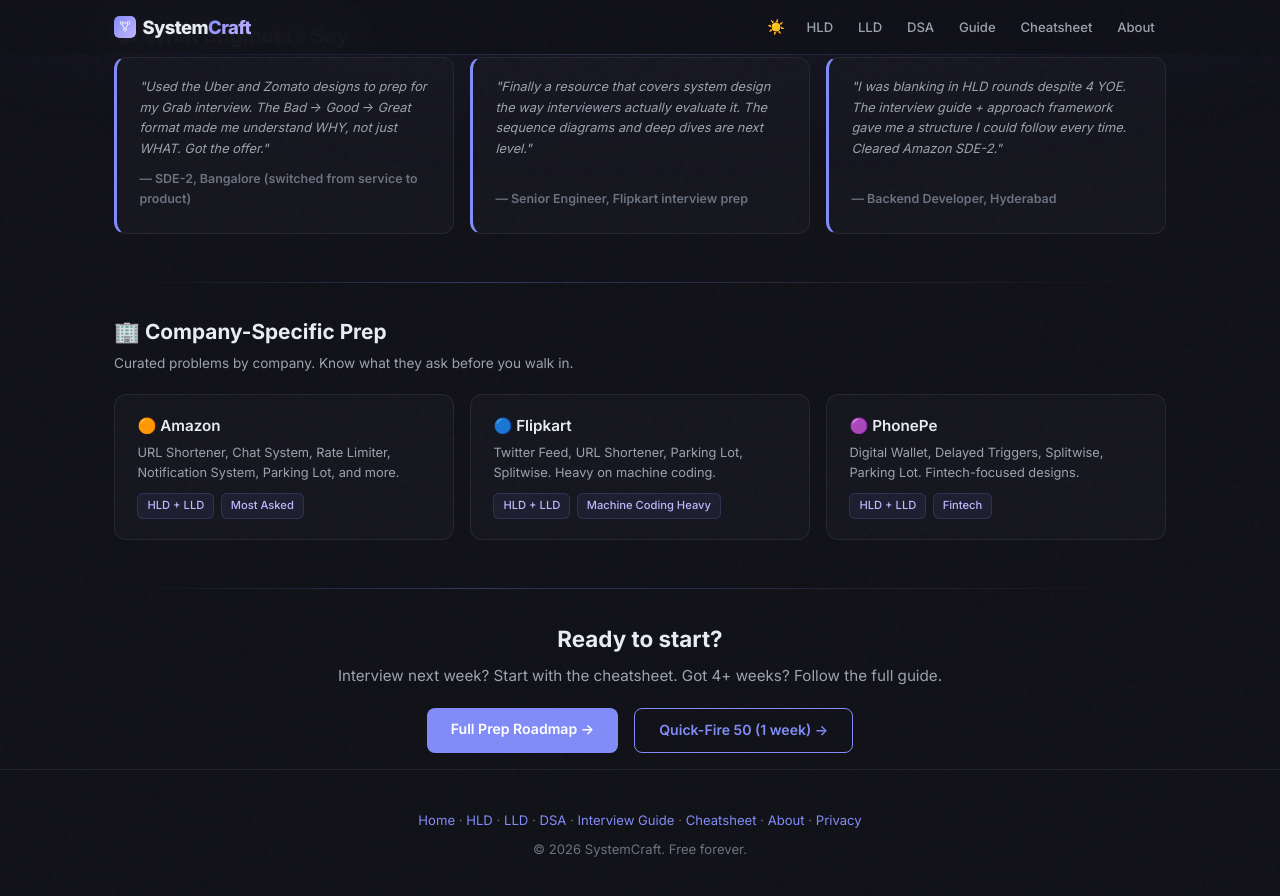
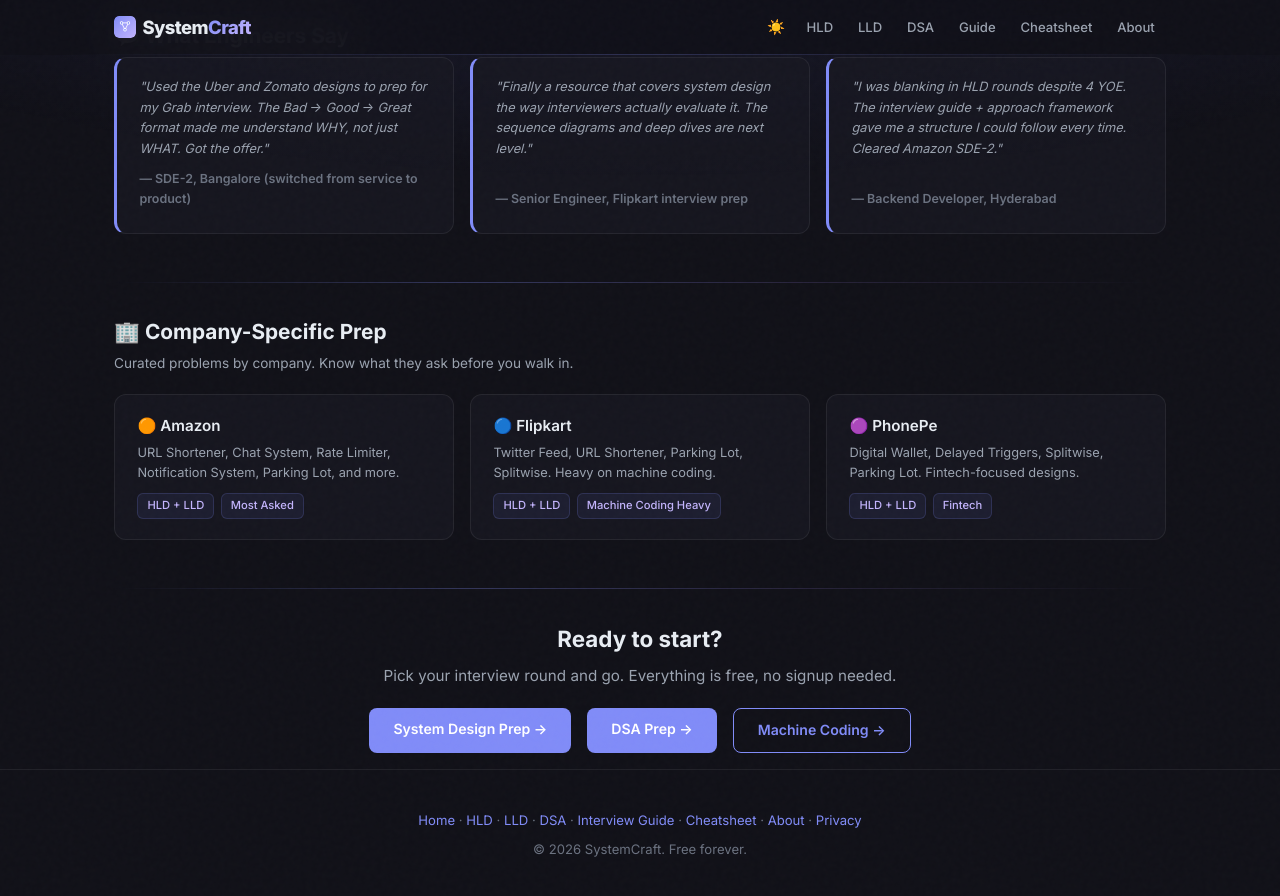
Before and after one commit to iluzn/HLD-Designs, a Jekyll site: the page built from index.html, in a window 1280 px wide and 900 px high, scrolled down 2013 px. Shown: the top 896 px of the window. Built offline with Jekyll 4.4.1, drawn with Linux system fonts in a browser that asks for light colours.

Commit message:
fix final CTA: split by interview round type instead of mixed SD+DSA confusion

```diff
--- a/index.html
+++ b/index.html
@@ -389,10 +389,11 @@
 <!-- FINAL CTA — catch people who scrolled to the bottom -->
 <div class="section" style="text-align:center;padding-bottom:1rem;">
     <h2 style="font-size:1.4rem;font-weight:700;color:var(--text);margin-bottom:0.5rem;">Ready to start?</h2>
-    <p style="color:var(--text-muted);font-size:0.95rem;margin-bottom:1.2rem;">Interview next week? Start with the cheatsheet. Got 4+ weeks? Follow the full guide.</p>
+    <p style="color:var(--text-muted);font-size:0.95rem;margin-bottom:1.2rem;">Pick your interview round and go. Everything is free, no signup needed.</p>
     <div style="display:flex;gap:1rem;justify-content:center;flex-wrap:wrap;">
-        <a class="hero-cta" href="/system-design-interview-guide" style="font-size:0.88rem;padding:0.65rem 1.5rem;">Full Prep Roadmap →</a>
-        <a class="hero-cta" href="/cheatsheet" style="font-size:0.88rem;padding:0.65rem 1.5rem;background:transparent;border:1px solid var(--accent);color:var(--accent);">Quick-Fire 50 (1 week) →</a>
+        <a class="hero-cta" href="/system-design-interview-guide" style="font-size:0.88rem;padding:0.65rem 1.5rem;">System Design Prep →</a>
+        <a class="hero-cta" href="/dsa" style="font-size:0.88rem;padding:0.65rem 1.5rem;">DSA Prep →</a>
+        <a class="hero-cta" href="/lld" style="font-size:0.88rem;padding:0.65rem 1.5rem;background:transparent;border:1px solid var(--accent);color:var(--accent);">Machine Coding →</a>
     </div>
 </div>
 
```
